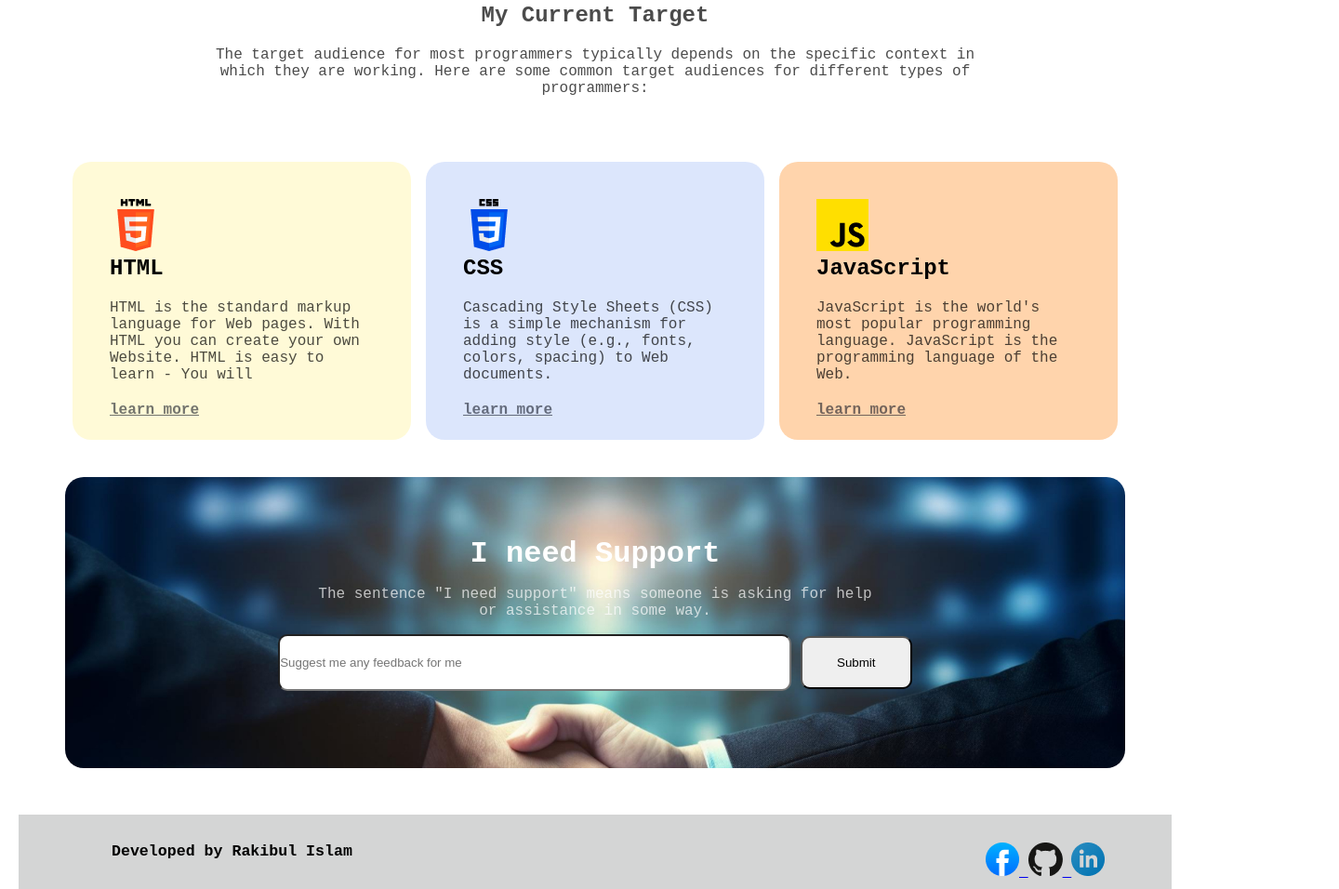
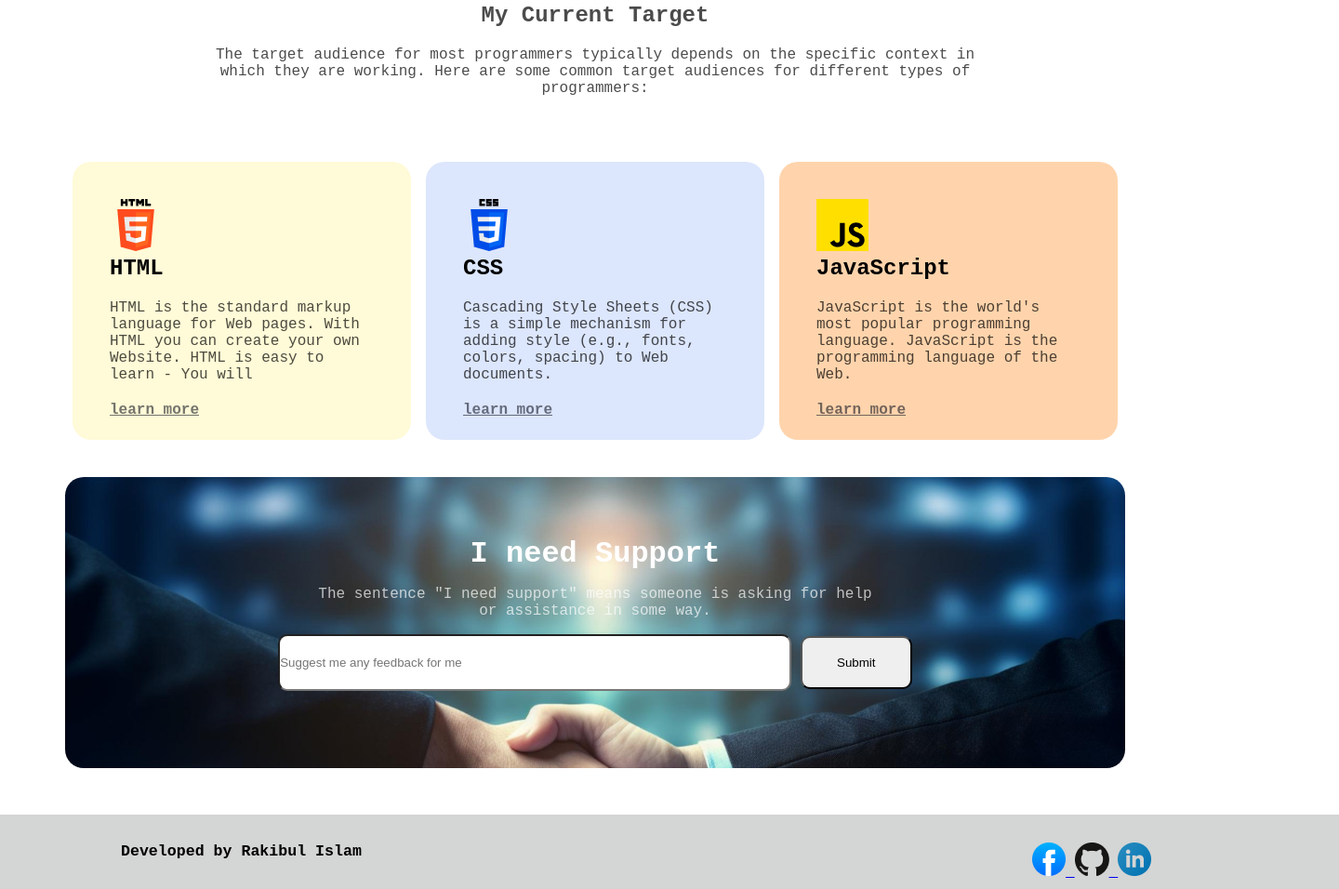
Before and after one commit to rakibul-islam2004/ABC, a plain HTML site: page index.html in a window 1280 px wide. Shown: the part 2990-3946 px from the top of the page at 93% size, 1440 px wide, since content can reach past the window. Drawn offline with Linux system fonts and the light colour scheme; a web font is replaced by a local one.

Commit message:
Last Revition

```diff
--- a/style.css
+++ b/style.css
@@ -253,7 +253,7 @@ input[type=submit] {
 }
 
 footer {
-    width: 1240px;
+    width: 1440px;
     height: 80px;
     background-color: #81828456;
     margin: 0px auto;
@@ -266,7 +266,7 @@ footer {
     font-size: 20px;
     font-weight: 700px;
     padding-top: 30px;
-    padding-left: 100px;
+    padding-left: 130px;
     float: left;
 
 }
@@ -275,7 +275,7 @@ footer {
     display: inline-block;
     width: 200px;
     padding-top: 30px;
-    padding-left: 100px;
+    padding-right: 130px;
     float: right;
 
 }
```
